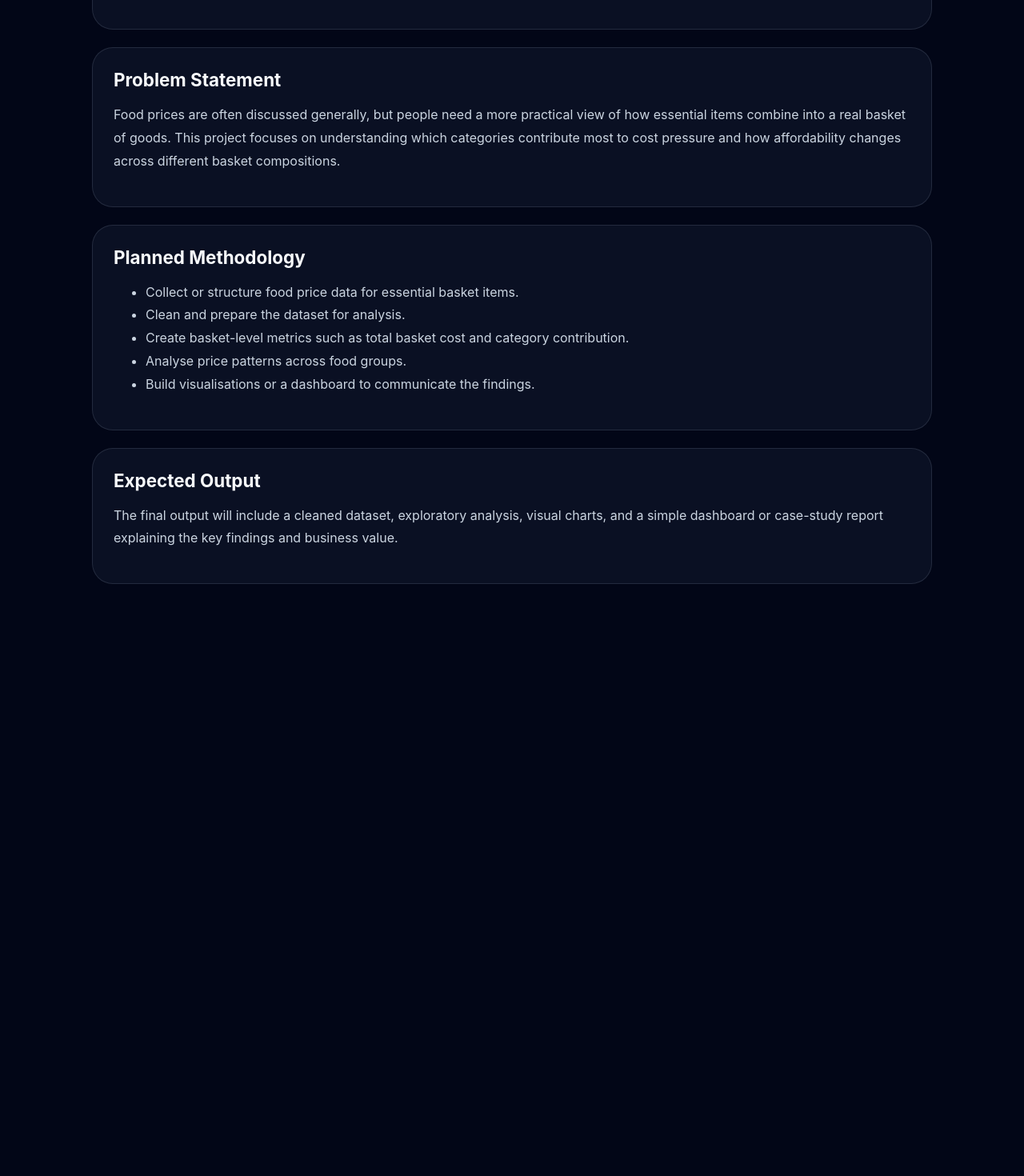
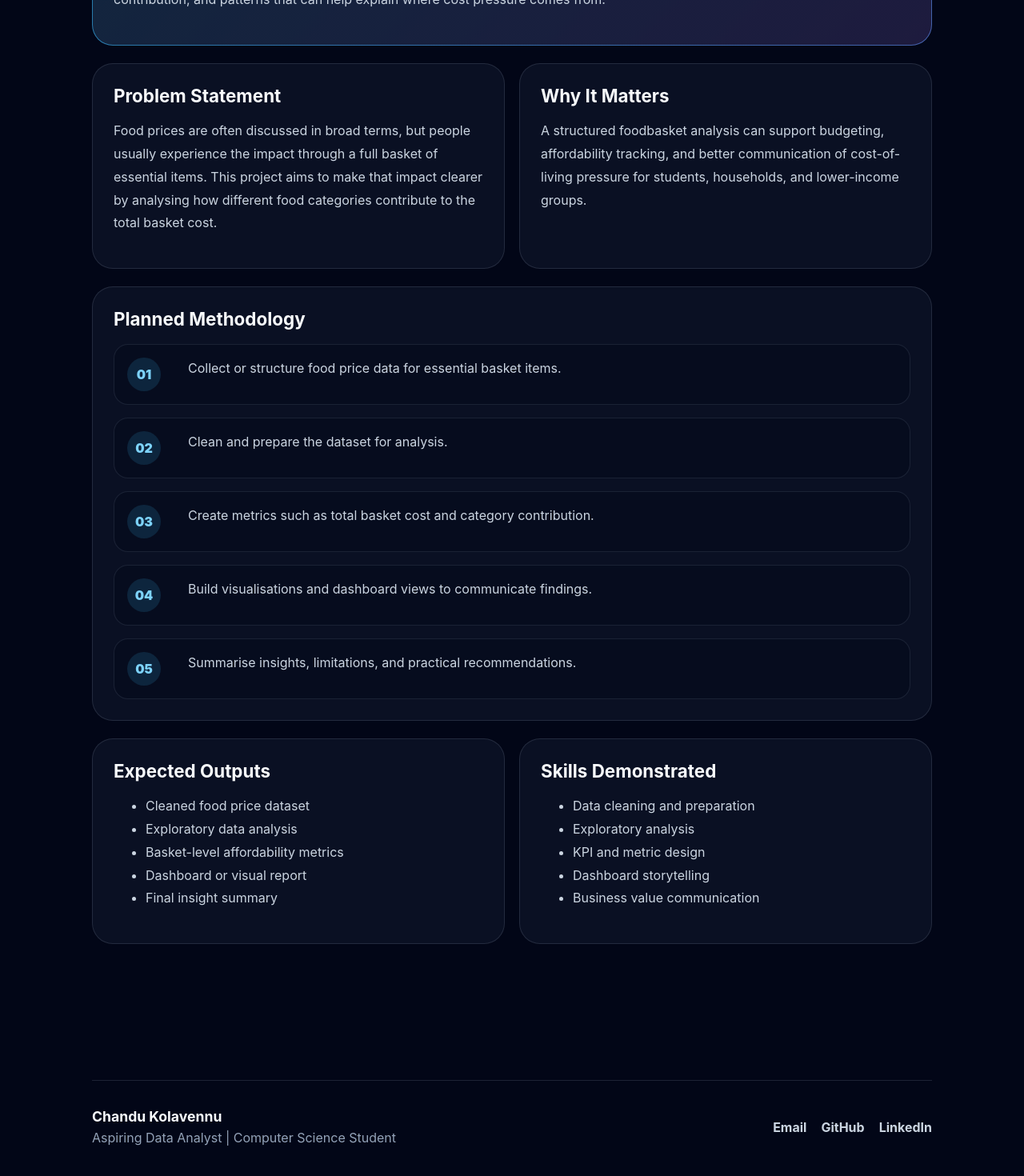
Before and after one commit to ckolavennu/ckolavennu-portfolio, a SvelteKit app: page /projects/foodbasket in a window 1280 px wide. Shown: the part 836-2306 px from the top of the page at 80% size. Before the commit the page ends 1656 px from the top, so only its background shows below. Built offline with nearby package versions, Linux system fonts and the light colour scheme.

Commit message:
Updated Design

```diff
--- a/src/app.css
+++ b/src/app.css
@@ -547,3 +547,200 @@ h1 {
 		display: none;
 	}
 }
+
+.footer {
+	display: flex;
+	justify-content: space-between;
+	gap: 24px;
+	width: min(1050px, calc(100% - 48px));
+	margin: 80px auto 0;
+	padding: 34px 0 42px;
+	border-top: 1px solid rgba(148, 163, 184, 0.18);
+	color: #cbd5e1;
+}
+
+.footer strong {
+	display: block;
+	margin-bottom: 6px;
+	color: #f8fafc;
+	font-size: 1.1rem;
+}
+
+.footer p {
+	margin: 0;
+	color: #94a3b8;
+}
+
+.footer-links {
+	display: flex;
+	flex-wrap: wrap;
+	gap: 18px;
+	align-items: center;
+}
+
+.footer-links a {
+	color: #cbd5e1;
+	font-weight: 700;
+}
+
+.footer-links a:hover {
+	color: #38bdf8;
+}
+
+@media (max-width: 700px) {
+	.footer {
+		flex-direction: column;
+	}
+}
+
+.project-list {
+	display: grid;
+	gap: 18px;
+	margin-top: 36px;
+}
+
+.project-row {
+	display: flex;
+	justify-content: space-between;
+	gap: 28px;
+	border: 1px solid rgba(148, 163, 184, 0.18);
+	border-radius: 28px;
+	padding: 28px;
+	background: rgba(15, 23, 42, 0.68);
+	transition:
+		transform 0.2s ease,
+		border-color 0.2s ease,
+		background 0.2s ease;
+}
+
+.project-row:hover {
+	transform: translateY(-5px);
+	border-color: rgba(56, 189, 248, 0.45);
+	background: rgba(15, 23, 42, 0.9);
+}
+
+.project-row h2 {
+	margin: 0 0 12px;
+	font-size: 1.6rem;
+}
+
+.project-row p:not(.status) {
+	max-width: 700px;
+	color: #cbd5e1;
+	line-height: 1.75;
+}
+
+.project-row > strong {
+	white-space: nowrap;
+	color: #7dd3fc;
+	align-self: center;
+}
+
+.project-row.muted {
+	opacity: 0.7;
+}
+
+.tags {
+	display: flex;
+	flex-wrap: wrap;
+	gap: 10px;
+	margin-top: 18px;
+}
+
+.tags span {
+	border: 1px solid rgba(148, 163, 184, 0.18);
+	border-radius: 999px;
+	padding: 8px 11px;
+	background: rgba(2, 6, 23, 0.45);
+	color: #e2e8f0;
+	font-size: 0.85rem;
+	font-weight: 700;
+}
+
+@media (max-width: 760px) {
+	.project-row {
+		flex-direction: column;
+	}
+
+	.project-row > strong {
+		align-self: flex-start;
+	}
+}
+
+.project-detail .meta-grid {
+	grid-template-columns: repeat(4, 1fr);
+}
+
+.highlight-card {
+	border-color: rgba(56, 189, 248, 0.38);
+	background:
+		linear-gradient(rgba(15, 23, 42, 0.76), rgba(15, 23, 42, 0.76)) padding-box,
+		linear-gradient(135deg, rgba(56, 189, 248, 0.45), rgba(168, 85, 247, 0.45))
+			border-box;
+}
+
+.two-column {
+	display: grid;
+	grid-template-columns: 1fr 1fr;
+	gap: 18px;
+}
+
+.timeline {
+	display: grid;
+	gap: 16px;
+	margin-top: 18px;
+}
+
+.timeline div {
+	display: grid;
+	grid-template-columns: 60px 1fr;
+	gap: 16px;
+	align-items: start;
+	border: 1px solid rgba(148, 163, 184, 0.14);
+	border-radius: 18px;
+	padding: 16px;
+	background: rgba(2, 6, 23, 0.35);
+}
+
+.timeline span {
+	display: grid;
+	width: 42px;
+	height: 42px;
+	place-items: center;
+	border-radius: 50%;
+	background: rgba(56, 189, 248, 0.14);
+	color: #7dd3fc;
+	font-weight: 900;
+}
+
+.timeline p {
+	margin: 0;
+	color: #cbd5e1;
+	line-height: 1.7;
+}
+
+@media (max-width: 900px) {
+	.project-detail .meta-grid {
+		grid-template-columns: 1fr 1fr;
+	}
+
+	.two-column {
+		grid-template-columns: 1fr;
+	}
+}
+
+@media (max-width: 560px) {
+	.project-detail .meta-grid {
+		grid-template-columns: 1fr;
+	}
+}
+
+.site-shell {
+	min-height: 100vh;
+	display: flex;
+	flex-direction: column;
+}
+
+.site-main {
+	flex: 1;
+}
--- /dev/null
+++ b/src/lib/components/Footer.svelte
@@ -0,0 +1,14 @@
+<footer class="footer">
+	<div>
+		<strong>Chandu Kolavennu</strong>
+		<p>Aspiring Data Analyst | Computer Science Student</p>
+	</div>
+
+	<div class="footer-links">
+		<a href="mailto:ckolavennu15648@gmail.com">Email</a>
+		<a href="https://github.com/ckolavennu" target="_blank">GitHub</a>
+		<a href="https://www.linkedin.com/in/ramachandra-rao-kolavennu-730a93230" target="_blank">
+			LinkedIn
+		</a>
+	</div>
+</footer>
--- a/src/routes/+layout.svelte
+++ b/src/routes/+layout.svelte
@@ -1,15 +1,15 @@
 <script>
-	import favicon from '$lib/assets/favicon.svg';
 	import '../app.css';
 	import Navbar from '$lib/components/Navbar.svelte';
-	let { children } = $props();
+	import Footer from '$lib/components/Footer.svelte';
 </script>
 
-<svelte:head>
-	<link rel="icon" href={favicon} />
-</svelte:head>
+<div class="site-shell">
+	<Navbar />
 
-<Navbar />
+	<main class="site-main">
+		<slot />
+	</main>
 
-
-{@render children()}
+	<Footer />
+</div>
--- a/src/routes/projects/foodbasket/+page.svelte
+++ b/src/routes/projects/foodbasket/+page.svelte
@@ -1,11 +1,11 @@
-<section class="page">
+<section class="page project-detail">
 	<p class="eyebrow">Case Study</p>
 
 	<h1>Foodbasket Analytics</h1>
 
 	<p class="subtitle">
-		Analysing food affordability and cost-of-living pressure using structured data analysis,
-		visualisation, and practical insight generation.
+		Analysing food affordability and cost-of-living pressure through basket-level pricing,
+		category contribution, and dashboard-based insight generation.
 	</p>
 
 	<div class="meta-grid">
@@ -20,47 +20,98 @@
 		</div>
 
 		<div>
+			<span>Focus</span>
+			<strong>Food Affordability</strong>
+		</div>
+
+		<div>
 			<span>Tools</span>
 			<strong>Python, Excel, Power BI / Streamlit</strong>
 		</div>
 	</div>
 
+	<div class="content-card highlight-card">
+		<h2>Project Summary</h2>
+		<p>
+			Foodbasket Analytics is a data analytics project focused on understanding how the cost of
+			essential food items contributes to affordability pressure. Instead of only looking at
+			individual food prices, the project analyses basket-level cost, category contribution, and
+			patterns that can help explain where cost pressure comes from.
+		</p>
+	</div>
+
+	<div class="two-column">
 		<div class="content-card">
-		<h2>Project Overview</h2>
+			<h2>Problem Statement</h2>
 			<p>
-			This project explores how the cost of essential food items affects affordability for
-			students, households, and lower-income groups. The aim is to build a clear analytical view
-			of food basket prices and identify patterns that can support better budgeting and
-			decision-making.
+				Food prices are often discussed in broad terms, but people usually experience the impact
+				through a full basket of essential items. This project aims to make that impact clearer
+				by analysing how different food categories contribute to the total basket cost.
 			</p>
 		</div>
 
 		<div class="content-card">
-		<h2>Problem Statement</h2>
+			<h2>Why It Matters</h2>
 			<p>
-			Food prices are often discussed generally, but people need a more practical view of how
-			essential items combine into a real basket of goods. This project focuses on understanding
-			which categories contribute most to cost pressure and how affordability changes across
-			different basket compositions.
+				A structured foodbasket analysis can support budgeting, affordability tracking, and
+				better communication of cost-of-living pressure for students, households, and
+				lower-income groups.
 			</p>
+		</div>
 	</div>
 
 	<div class="content-card">
 		<h2>Planned Methodology</h2>
+
+		<div class="timeline">
+			<div>
+				<span>01</span>
+				<p>Collect or structure food price data for essential basket items.</p>
+			</div>
+
+			<div>
+				<span>02</span>
+				<p>Clean and prepare the dataset for analysis.</p>
+			</div>
+
+			<div>
+				<span>03</span>
+				<p>Create metrics such as total basket cost and category contribution.</p>
+			</div>
+
+			<div>
+				<span>04</span>
+				<p>Build visualisations and dashboard views to communicate findings.</p>
+			</div>
+
+			<div>
+				<span>05</span>
+				<p>Summarise insights, limitations, and practical recommendations.</p>
+			</div>
+		</div>
+	</div>
+
+	<div class="two-column">
+		<div class="content-card">
+			<h2>Expected Outputs</h2>
 			<ul>
-			<li>Collect or structure food price data for essential basket items.</li>
-			<li>Clean and prepare the dataset for analysis.</li>
-			<li>Create basket-level metrics such as total basket cost and category contribution.</li>
-			<li>Analyse price patterns across food groups.</li>
-			<li>Build visualisations or a dashboard to communicate the findings.</li>
+				<li>Cleaned food price dataset</li>
+				<li>Exploratory data analysis</li>
+				<li>Basket-level affordability metrics</li>
+				<li>Dashboard or visual report</li>
+				<li>Final insight summary</li>
 			</ul>
 		</div>
 
 		<div class="content-card">
-		<h2>Expected Output</h2>
-		<p>
-			The final output will include a cleaned dataset, exploratory analysis, visual charts, and a
-			simple dashboard or case-study report explaining the key findings and business value.
-		</p>
+			<h2>Skills Demonstrated</h2>
+			<ul>
+				<li>Data cleaning and preparation</li>
+				<li>Exploratory analysis</li>
+				<li>KPI and metric design</li>
+				<li>Dashboard storytelling</li>
+				<li>Business value communication</li>
+			</ul>
+		</div>
 	</div>
 </section>
```
Also changed, not shown: src/routes/projects/+page.svelte (+52 -11 lines). Lines whose indentation alone changed are shown as unchanged.
